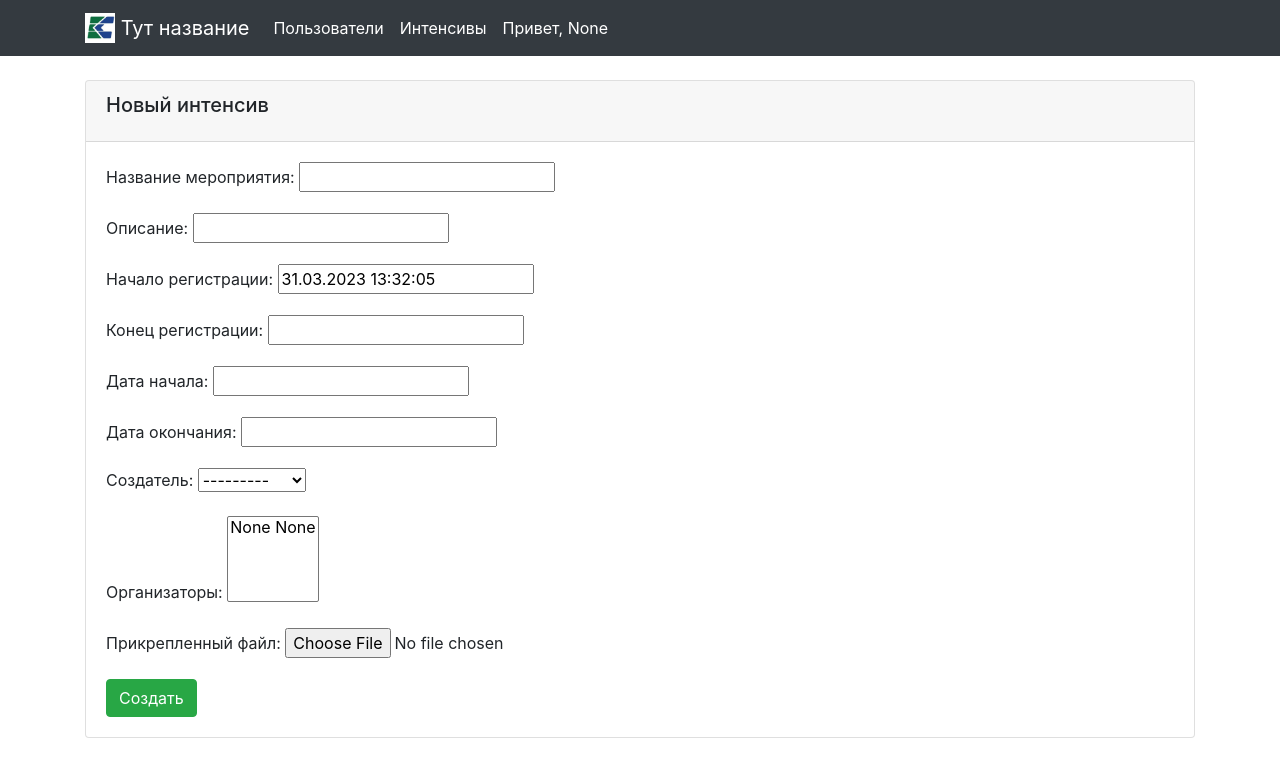
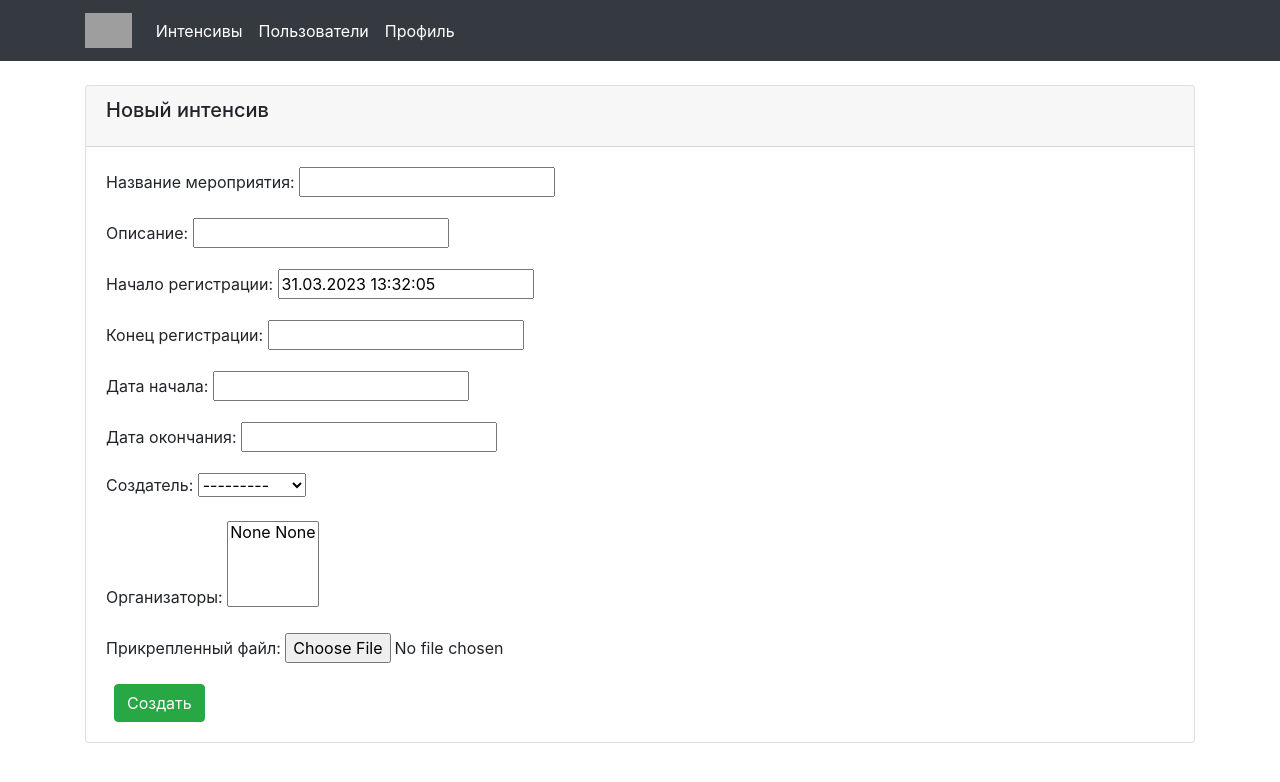
Before and after one commit to fisunoff/hackathon_intensive, a Django app: page /events/create/ in a window 1280 px wide. Shown: the top 782 px of the page. Run offline with Django 4.2, Linux system fonts and the light colour scheme; the visitor is signed in with stand-in values (Sample User, id 1); data comes from the database, SQL or seed files in the repository; some libraries are stand-ins or nearby versions; grey boxes are pictures that could not be loaded.

Commit message:
Стили

```diff
--- a/templates/base.html
+++ b/templates/base.html
@@ -12,6 +12,11 @@
             <link rel="stylesheet" href="https://stackpath.bootstrapcdn.com/bootstrap/4.3.1/css/bootstrap.min.css"
                   integrity="sha384-ggOyR0iXCbMQv3Xipma34MD+dH/1fQ784/j6cY/iJTQUOhcWr7x9JvoRxT2MZw1T"
                   crossorigin="anonymous">
+            <style>
+                .btn{
+                    margin-left:8px;
+                }
+            </style>
         {% endblock %}
 
         {% block custom_css %}
@@ -22,8 +27,7 @@
     <nav class="navbar navbar-expand-lg navbar-dark bg-dark">
         <div class="container">
             <a class="navbar-brand" href="#">
-            <img src="{% static 'images/logo.jpg' %}" height="30" class="d-inline-block align-top" alt="">
-                Тут название
+            <img src="{% static 'images/logo.png' %}" height="35" class="d-inline-block align-top" alt="">
           </a>
             <button class="navbar-toggler" type="button" data-toggle="collapse" data-target="#navbarSupportedContent"
                     aria-controls="navbarSupportedContent" aria-expanded="false" aria-label="Toggle navigation">
@@ -33,12 +37,13 @@
             <div class="collapse navbar-collapse" id="navbarSupportedContent">
                 <ul class="navbar-nav mr-auto">
                     <li class="nav-item active">
+                        <a class="nav-link" href="{% url 'event-list' %}">Интенсивы</a>
+                    </li>
+                    <li class="nav-item active">
                         <a class="nav-link" href="{% url 'profile-list' %}">Пользователи</a>
                     </li>
 
-                    <li class="nav-item active">
-                        <a class="nav-link" href="{% url 'event-list' %}">Интенсивы</a>
-                    </li>
+
 
                     {% block add_new %}
                     {% endblock %}
@@ -46,7 +51,7 @@
                     <li class="nav-item active">
                         {% if user.is_authenticated %}
                             <a class="nav-link"
-                               href="{% url 'profile-detail' user.profile.id %}">Привет, {{ user.profile.name }}</a>
+                               href="{% url 'profile-detail' user.profile.id %}">Профиль</a>
                         {% else %}
                             <a class="nav-link" href="{% url 'login' %}">Вход</a>
                         {% endif %}
--- a/templates/classes/detail.html
+++ b/templates/classes/detail.html
@@ -37,6 +37,7 @@
                     {% if is_staff %}
                         <a href="{% url 'classes-update' classes.id %}" class="btn btn-primary">Редактировать</a>
                         <a href="{% url 'classes-delete' classes.id %}" class="btn btn-danger">Удалить</a>
+                        <a href="{% url 'homework-list' %}?classes_id={{ classes.id }}" class="btn btn-danger">Проверить решения</a>
                     {% else %}
                         <a href="{% url 'homework-create' %}{{ link_to_add_homework }}" class="btn btn-danger">Новое решение</a>
                     {% endif %}
--- a/templates/event/detail.html
+++ b/templates/event/detail.html
@@ -39,9 +39,10 @@
                     <dt class="col-sm-3">Занятия</dt>
                     <dd class="col-sm-9"><a href="{% url 'classes-list' %}{{ link_to_classes }}">{{ classes_count }}</a></dd>
                     {% if is_staff %}
+                        <a href="{% url 'classes-create' %}{{ link_to_new_classes }}" class="btn btn-success">Новое занятие</a>
                         <a href="{% url 'event-update' event.id %}" class="btn btn-primary">Редактировать</a>
                         <a href="{% url 'event-delete' event.id %}" class="btn btn-danger">Удалить</a>
-                        <a href="{% url 'classes-create' %}{{ link_to_new_classes }}" class="btn btn-danger">Новое занятие</a>
+
                     {% else %}
                         <a href="{% url 'reg_event-create'%}{{ link_to_reg }}" class="btn btn-primary">Зарегистрироваться</a>
                     {% endif %}
--- a/templates/homework/detail.html
+++ b/templates/homework/detail.html
@@ -19,10 +19,9 @@
                     <dd class="col-sm-9">{{ homework.mark|default_if_none:"Не оценено" }}</dd>
                     <dt class="col-sm-3">Комментарий от проверяющего</dt>
                     <dd class="col-sm-9">{{ homework.comment|default_if_none:"Нет комментария" }}</dd>
-
-                    {% if classes.file %}
+                    {% if homework.file %}
                         <dt class="col-sm-3">Прикрепленный документ</dt>
-                        <dd class="col-sm-9"><a href={{ classes.file.url }} download> {{ filename }} </a></dd>
+                        <dd class="col-sm-9"><a href={{ homework.file.url }} download> {{ filename }} </a></dd>
                     {% endif %}
 
                     {% if is_staff %}
--- a/templates/homework/list.html
+++ b/templates/homework/list.html
@@ -3,7 +3,7 @@
 {% block container %}
     <div class="container mt-4">
         {% load render_table from django_tables2 %}
-        <h1>Решения<a href="{% url 'homework-create' %}" class="btn btn-primary btn-lg">Создать</a></h1></h1>
+        <h1>Решения</h1>
         {% render_table table %}
     </div>
 {% endblock %}
--- a/templates/registration/login.html
+++ b/templates/registration/login.html
@@ -1,6 +1,7 @@
 {% extends "base.html" %}
 
 {% block container %}
+    <div class="container mt-4">
         {% if form.errors %}
           <p>Пара логин/пароль не подходит. Пожалуйста, попробуйте снова</p>
         {% endif %}
@@ -32,6 +33,7 @@
         <input type="submit" value="Войти" class="btn btn-primary"/>
         <input type="hidden" name="next" value="{{ next }}" />
         </form>
+    </div>
 
 
 {% endblock %}
```
Lines whose indentation alone changed are shown as unchanged.
